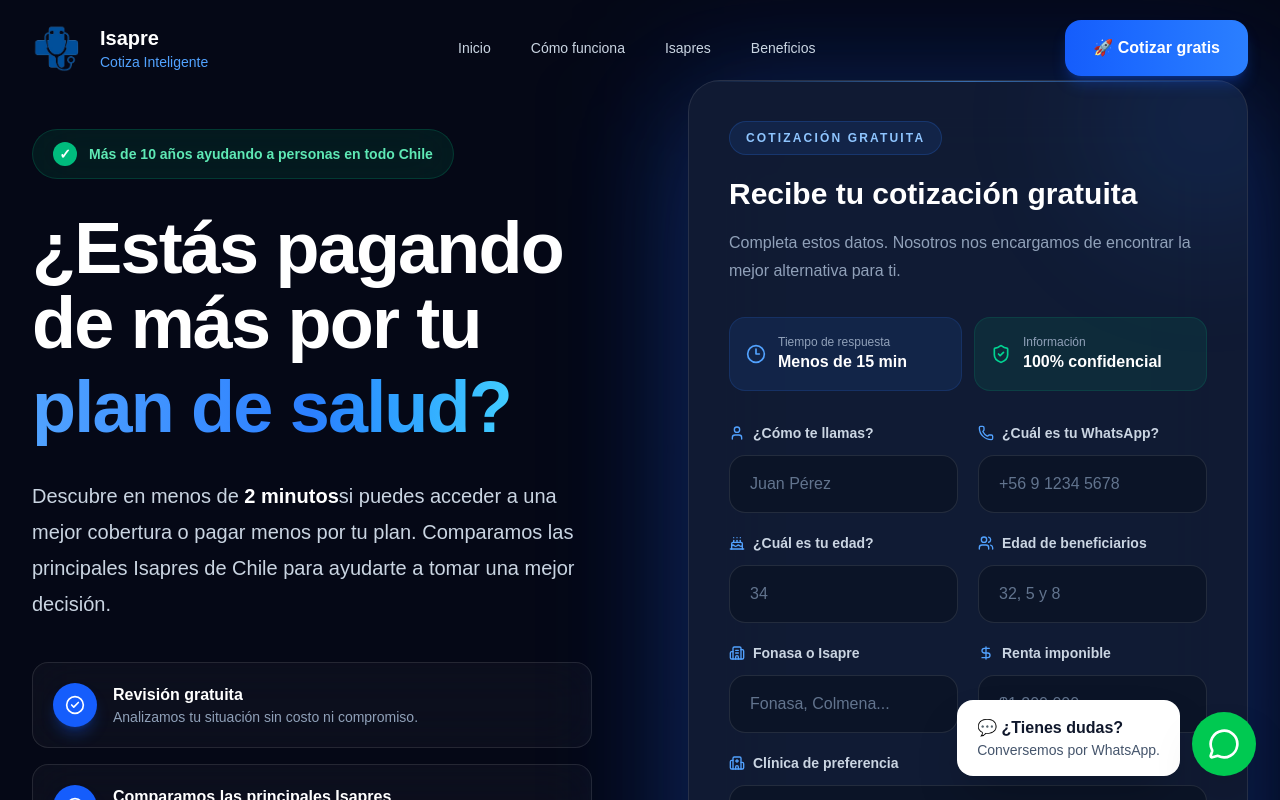
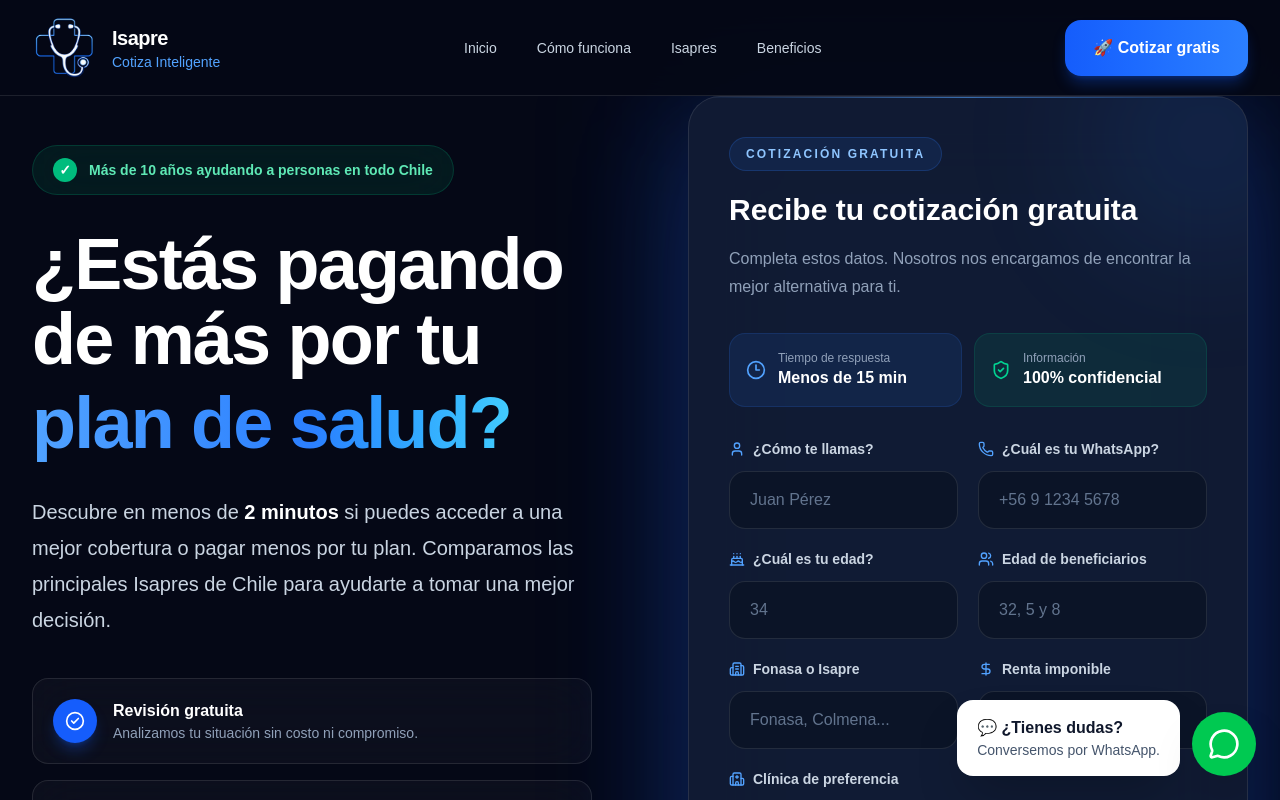
Before and after one commit to isaprecotizainteligente-hub/isapre-cotiza-inteligente, a Next.js app: page / in a window 1280 px wide. Shown: the top 800 px of the page. Built offline with nearby package versions, Linux system fonts and the light colour scheme.

Commit message:
version estable landing

```diff
--- a/components/home/Benefits.tsx
+++ b/components/home/Benefits.tsx
@@ -45,7 +45,10 @@ const benefits = [
 
 export default function Benefits() {
     return (
-        <Section className="bg-slate-950">
+        <Section
+        id="beneficios"
+        className="relative overflow-hidden scroll-mt-24"
+        >
 
             <Container>
 
--- a/components/home/CTA.tsx
+++ b/components/home/CTA.tsx
@@ -46,7 +46,7 @@ export default function CTA() {
         >
 
 
-          <div className="mx-auto max-w-4xl text-center">
+          <div className="mx-auto max-w-4xl text-center -mt-8">
 
 
             <span className="inline-flex rounded-full border border-blue-500/20 bg-blue-500/10 px-5 py-2 text-sm font-semibold text-blue-300">
--- a/components/home/Hero.tsx
+++ b/components/home/Hero.tsx
@@ -1,5 +1,6 @@
 "use client";
 
+import { useState } from "react";
 import { CheckCircle2 } from "lucide-react";
 
 import Button from "@/components/ui/Button";
@@ -8,6 +9,7 @@ import Section from "@/components/ui/Section";
 
 import QuoteForm from "@/components/forms/QuoteForm";
 import TrustBar from "./TrustBar";
+
 
 const benefits = [
   {
@@ -24,19 +26,38 @@ const benefits = [
   },
 ];
 
+
 export default function Hero() {
 
+
+  const [highlightForm, setHighlightForm] = useState(false);
+
+
   function goToQuote() {
-    document
-      .getElementById("cotizacion")
-      ?.scrollIntoView({
-        behavior: "smooth",
-      });
+
+    const form = document.getElementById("cotizacion");
+
+
+    form?.scrollIntoView({
+      behavior: "smooth",
+      block: "center",
+    });
+
+
+    setHighlightForm(true);
+
+
+    setTimeout(() => {
+      setHighlightForm(false);
+    }, 1500);
+
   }
 
 
+
   return (
-    <Section className="relative overflow-hidden bg-[#050816]">
+    <Section className="relative overflow-hidden bg-[#050816] pt-32 lg:pt-32">
+
 
       {/* Fondo */}
 
@@ -58,6 +79,7 @@ export default function Hero() {
       <div className="absolute left-1/2 top-56 -z-20 h-[450px] w-[450px] -translate-x-1/2 rounded-full bg-blue-700/10 blur-[160px]" />
 
 
+
       {/* Grid */}
 
       <div
@@ -72,14 +94,18 @@ export default function Hero() {
       />
 
 
+
       <Container>
+
 
         <div className="grid items-center gap-24 lg:grid-cols-2">
 
 
-          {/* Columna izquierda */}
+
+          {/* IZQUIERDA */}
 
           <div>
+
 
 
             <div className="inline-flex items-center gap-3 rounded-full border border-emerald-500/20 bg-emerald-500/10 px-5 py-3 text-sm font-semibold text-emerald-300 backdrop-blur-xl">
@@ -96,7 +122,9 @@ export default function Hero() {
 
 
 
+
             <h1 className="mt-8 text-5xl font-black leading-[1.05] tracking-tight text-white lg:text-7xl">
+
 
               ¿Estás pagando de más por tu
 
@@ -112,14 +140,24 @@ export default function Hero() {
 
 
 
+
             <p className="mt-8 max-w-xl text-xl leading-9 text-slate-300">
 
-              Descubre en menos de <strong className="text-white">2 minutos</strong>
+
+              Descubre en menos de {" "}
+              <strong className="text-white">
+                2 minutos
+              </strong> {" "}
+
+
+
               si puedes acceder a una mejor cobertura o pagar menos por tu plan.
               Comparamos las principales Isapres de Chile para ayudarte a tomar
               una mejor decisión.
 
+
             </p>
+
 
 
 
@@ -128,19 +166,24 @@ export default function Hero() {
 
               {benefits.map((item) => (
 
+
                 <div
                   key={item.title}
                   className="flex items-center gap-4 rounded-2xl border border-white/10 bg-white/[0.03] p-5 backdrop-blur-xl transition-all duration-300 hover:border-blue-500/30 hover:bg-white/[0.05]"
                 >
 
+
                   <div className="flex h-11 w-11 items-center justify-center rounded-full bg-blue-600 shadow-lg shadow-blue-600/30">
 
+
                     <CheckCircle2 className="h-5 w-5 text-white" />
+
 
                   </div>
 
 
                   <div>
+
 
                     <p className="font-semibold text-white">
 
@@ -161,10 +204,12 @@ export default function Hero() {
 
                 </div>
 
+
               ))}
 
 
             </div>
+
 
 
 
@@ -190,6 +235,7 @@ export default function Hero() {
               </a>
 
 
+
             </div>
 
 
@@ -197,16 +243,31 @@ export default function Hero() {
             <TrustBar />
 
 
+
           </div>
 
 
 
-          {/* Formulario */}
+
+
+          {/* FORMULARIO */}
+
 
           <div
             id="cotizacion"
-            className="relative lg:-mt-8"
+            className={`
+              relative
+              lg:-mt-8
+              transition-all
+              duration-500
+              ${
+                highlightForm
+                  ? "scale-[1.02] drop-shadow-[0_0_35px_rgba(37,99,235,0.8)]"
+                  : ""
+              }
+            `}
           >
+
 
 
             <div className="absolute -inset-6 rounded-[40px] bg-blue-600/15 blur-3xl" />
@@ -215,25 +276,30 @@ export default function Hero() {
 
             <div className="relative">
 
+
               <QuoteForm />
 
+
             </div>
+
 
 
           </div>
 
 
 
+
         </div>
+
 
 
       </Container>
 
 
 
-      {/* Degradado inferior */}
 
       <div className="pointer-events-none absolute inset-x-0 bottom-0 h-32 bg-gradient-to-t from-[#050816] to-transparent" />
+
 
 
     </Section>
--- a/components/home/Isapres.tsx
+++ b/components/home/Isapres.tsx
@@ -39,7 +39,7 @@ export default function Isapres() {
   return (
     <Section
       id="isapres"
-      className="relative overflow-hidden bg-[#08101f]"
+      className="scroll-mt-24 relative"
     >
       {/* Glow */}
 
--- a/components/home/Navbar.tsx
+++ b/components/home/Navbar.tsx
@@ -2,30 +2,20 @@
 
 import Image from "next/image";
 import { Menu, X } from "lucide-react";
-import { useEffect, useState } from "react";
+import { useState } from "react";
 
 import Button from "@/components/ui/Button";
 import Container from "@/components/ui/Container";
 
 export default function Navbar() {
-  const [scrolled, setScrolled] = useState(false);
   const [open, setOpen] = useState(false);
-
-  useEffect(() => {
-    function onScroll() {
-      setScrolled(window.scrollY > 20);
-    }
-
-    window.addEventListener("scroll", onScroll);
-
-    return () => window.removeEventListener("scroll", onScroll);
-  }, []);
 
   function goToQuote() {
     document
       .getElementById("cotizacion")
       ?.scrollIntoView({
         behavior: "smooth",
+        block: "start",
       });
 
     setOpen(false);
@@ -52,35 +42,45 @@ export default function Navbar() {
 
   return (
     <header
-      className={`fixed inset-x-0 top-0 z-50 transition-all duration-500 ${
-        scrolled
-          ? "border-b border-white/10 bg-[#050816]/80 shadow-2xl backdrop-blur-2xl"
-          : "bg-transparent"
-      }`}
+      className="
+      fixed
+      inset-x-0
+      top-0
+      z-50
+      h-24
+      border-b
+      border-white/10
+      bg-[#050816]/90
+      backdrop-blur-xl
+      "
     >
+
       <Container>
 
         <div className="flex h-24 items-center justify-between">
+
 
           {/* Logo */}
 
           <a
             href="#"
+            onClick={() => setOpen(false)}
             className="flex items-center gap-4"
-            onClick={() => setOpen(false)}
           >
 
             <Image
-              src="/logos/logo.png"
+              src="/logos/logo-v3.png"
               alt="Isapre Cotiza Inteligente"
-              width={52}
-              height={52}
+              width={80}
+              height={80}
+              className="h-16 w-16 object-contain"
               priority
             />
 
+
             <div>
 
-              <h2 className="text-xl font-black text-white">
+              <h2 className="text-xl font-black tracking-tight text-white">
                 Isapre
               </h2>
 
@@ -93,11 +93,13 @@ export default function Navbar() {
           </a>
 
 
-          {/* Desktop */}
+
+          {/* Menú Desktop */}
 
           <nav className="hidden items-center gap-10 lg:flex">
 
             {menuItems.map((item) => (
+
               <a
                 key={item.title}
                 href={item.href}
@@ -105,16 +107,23 @@ export default function Navbar() {
                 text-sm
                 font-medium
                 text-slate-300
-                transition
+                transition-colors
+                duration-300
                 hover:text-white
                 "
               >
+
                 {item.title}
+
               </a>
+
             ))}
 
           </nav>
-                    {/* Botón escritorio */}
+
+
+
+          {/* Botón CTA */}
 
           <div className="hidden lg:block">
 
@@ -125,7 +134,8 @@ export default function Navbar() {
           </div>
 
 
-          {/* Botón móvil */}
+
+          {/* Menú móvil */}
 
           <button
             onClick={() => setOpen(!open)}
@@ -140,7 +150,6 @@ export default function Navbar() {
             border-white/10
             bg-white/5
             text-white
-            backdrop-blur-xl
             transition
             hover:border-blue-500/40
             lg:hidden
@@ -155,20 +164,22 @@ export default function Navbar() {
 
           </button>
 
+
         </div>
 
 
-        {/* Menú móvil */}
+
+        {/* Menú móvil desplegable */}
 
         {open && (
 
           <div
             className="
-            mb-6
+            mt-2
             rounded-3xl
             border
             border-white/10
-            bg-[#050816]/95
+            bg-[#050816]
             p-6
             shadow-2xl
             backdrop-blur-xl
@@ -176,7 +187,8 @@ export default function Navbar() {
             "
           >
 
-            <nav className="flex flex-col gap-5">
+            <nav className="flex flex-col gap-3">
+
 
               {menuItems.map((item) => (
 
@@ -204,6 +216,7 @@ export default function Navbar() {
               ))}
 
 
+
               <Button
                 onClick={goToQuote}
                 className="mt-3 w-full"
@@ -221,6 +234,7 @@ export default function Navbar() {
 
         )}
 
+
       </Container>
 
     </header>
--- a/components/home/Testimonials.tsx
+++ b/components/home/Testimonials.tsx
@@ -56,7 +56,7 @@ export default function Testimonials() {
 
         </div>
 
-        <div className="mt-20 grid gap-8 lg:grid-cols-3">
+        <div className="mt-12 grid gap-8 lg:grid-cols-3">
 
           {testimonials.map((item) => (
 
```
Also changed, not shown: components/home/HowItWorks.tsx (+53 -10 lines), public/logos/logo-v3.png (added), public/logos/logo.png (deleted).
